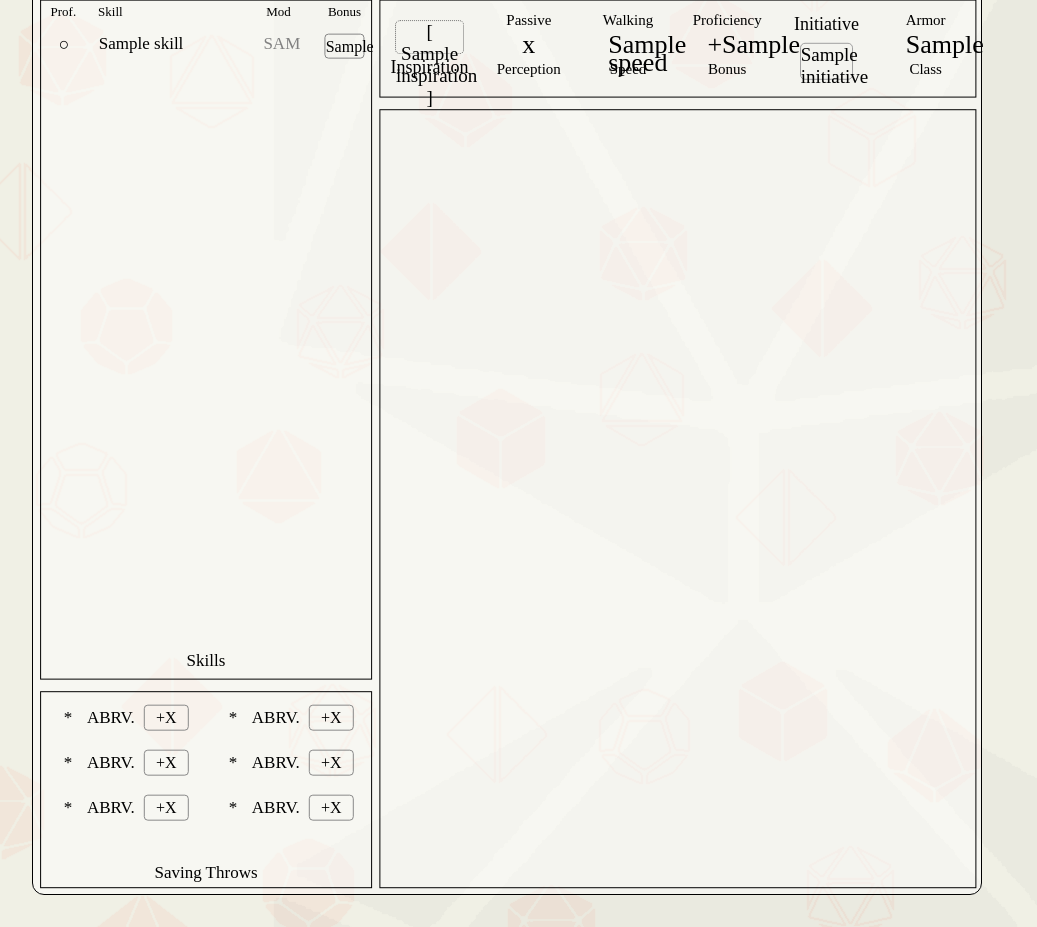
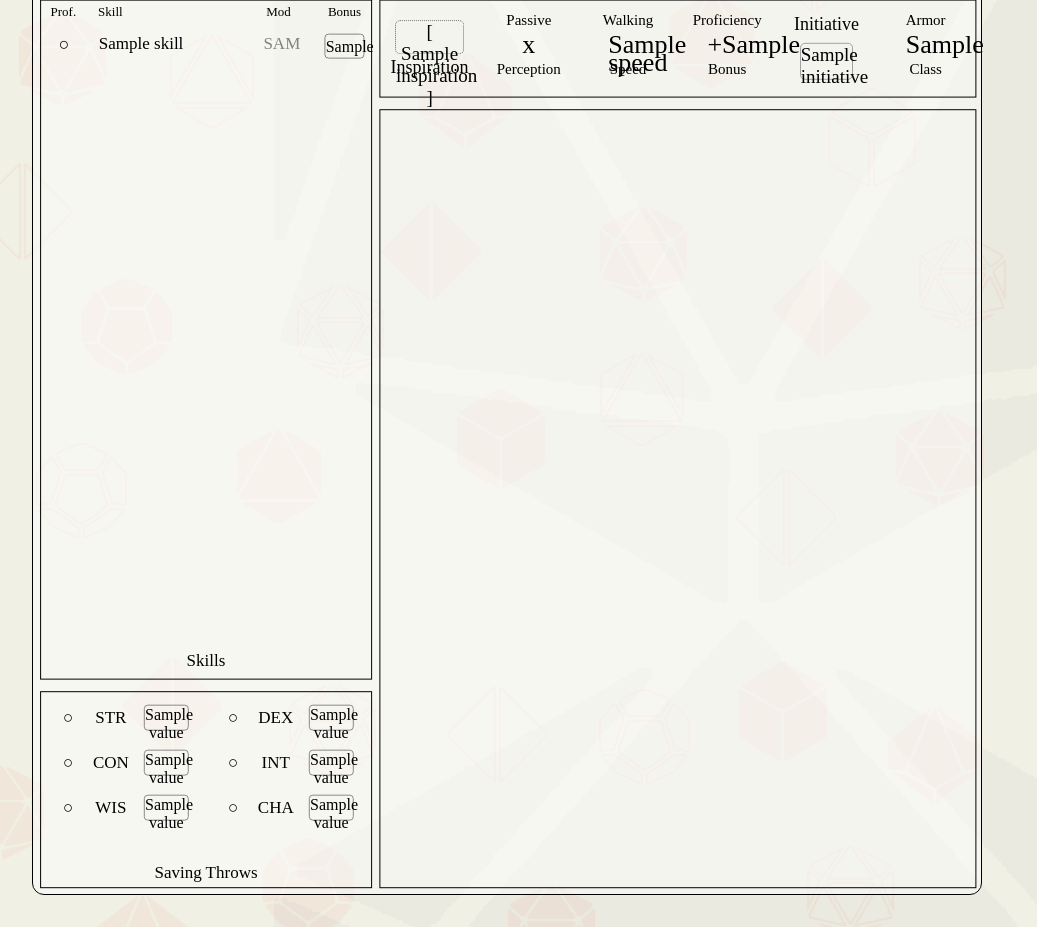
Before and after one commit to Sahmuraii/RoleInitative, a Flask app: template src/templates/character/character.html in a window 1280 px wide. Shown: the part 466-1393 px from the top of the page, without its empty margins (240-1277 px from the left). Run offline with Flask 3, Linux system fonts and the light colour scheme; the visitor is signed in with stand-in values (Sample User, id 1); the template is opened without the code that fills it: most values are stand-ins (such as "Sample title", 1, 10 or a date in 2020); parts of the project's set-up code (start-up, migrations or seed data) failed here and were passed over.

Commit message:
Added saving throw values (but not proficiency)

```diff
--- a/src/templates/character/character_sheet_view.html
+++ b/src/templates/character/character_sheet_view.html
@@ -106,35 +106,41 @@
         <div class="saving_throws_block_footer" id="saving_throws_footer">
             <span class="saving_throws_block_label" id="saving_throws_block_label">Saving Throws</span>
         </div>
+        <!-- Strength -->
         <div class="saving_throw_modifier_base saving_throw_modifier_1 saving_throw_1" id="saving_throw_1">
-            <span class="saving_throw_proficient" id="saving_throw_1_proficient">*</span>
-            <span class="saving_throw_abbreviation" id="saving_throw_1_abbreviation">ABRV.</span>
-            <button id="saving_throw_1_field" class="saving_throw_field">+X</button>
+            <span class="saving_throw_proficient" id="saving_throw_1_proficient">&#9675;</span>
+            <span class="saving_throw_abbreviation" id="saving_throw_1_abbreviation">STR</span>
+            <button id="saving_throw_1_field" class="saving_throw_field">{%if char_si["modifier_scores"][4].value >= 0 %}+{% endif %}{{ char_si["modifier_scores"][4].value }}</button>
         </div>
+        <!-- Dexterity -->
         <div class="saving_throw_modifier_base saving_throw_modifier_1 saving_throw_2" id="saving_throw_2">
-            <span class="saving_throw_proficient" id="saving_throw_1_proficient_1">*</span>
-            <span class="saving_throw_abbreviation" id="saving_throw_1_abbreviation_1">ABRV.</span>
-            <button id="saving_throw_1_field_1" class="saving_throw_field">+X</button>
+            <span class="saving_throw_proficient" id="saving_throw_1_proficient_1">&#9675;</span>
+            <span class="saving_throw_abbreviation" id="saving_throw_1_abbreviation_1">DEX</span>
+            <button id="saving_throw_1_field_1" class="saving_throw_field">{%if char_si["modifier_scores"][1].value >= 0 %}+{% endif %}{{ char_si["modifier_scores"][1].value }}</button>
         </div>
+        <!-- Constitution -->
         <div class="saving_throw_modifier_base saving_throw_modifier_1 saving_throw_3" id="saving_throw_3">
-            <span class="saving_throw_proficient" id="saving_throw_1_proficient_2">*</span>
-            <span class="saving_throw_abbreviation" id="saving_throw_1_abbreviation_2">ABRV.</span>
-            <button id="saving_throw_1_field_2" class="saving_throw_field">+X</button>
+            <span class="saving_throw_proficient" id="saving_throw_1_proficient_2">&#9675;</span>
+            <span class="saving_throw_abbreviation" id="saving_throw_1_abbreviation_2">CON</span>
+            <button id="saving_throw_1_field_2" class="saving_throw_field">{%if char_si["modifier_scores"][0].value >= 0 %}+{% endif %}{{ char_si["modifier_scores"][0].value }}</button>
         </div>
+        <!-- Intelligence -->
         <div class="saving_throw_modifier_base saving_throw_modifier_1 saving_throw_4" id="saving_throw_4">
-            <span class="saving_throw_proficient" id="saving_throw_1_proficient_3">*</span>
-            <span class="saving_throw_abbreviation" id="saving_throw_1_abbreviation_3">ABRV.</span>
-            <button id="saving_throw_1_field_3" class="saving_throw_field">+X</button>
+            <span class="saving_throw_proficient" id="saving_throw_1_proficient_3">&#9675;</span>
+            <span class="saving_throw_abbreviation" id="saving_throw_1_abbreviation_3">INT</span>
+            <button id="saving_throw_1_field_3" class="saving_throw_field">{%if char_si["modifier_scores"][3].value >= 0 %}+{% endif %}{{ char_si["modifier_scores"][3].value }}</button>
         </div>
+        <!-- Wisdom -->
         <div class="saving_throw_modifier_base saving_throw_modifier_1 saving_throw_5" id="saving_throw_5">
-            <span class="saving_throw_proficient" id="saving_throw_1_proficient_4">*</span>
-            <span class="saving_throw_abbreviation" id="saving_throw_1_abbreviation_4">ABRV.</span>
-            <button id="saving_throw_1_field_4" class="saving_throw_field">+X</button>
+            <span class="saving_throw_proficient" id="saving_throw_1_proficient_4">&#9675;</span>
+            <span class="saving_throw_abbreviation" id="saving_throw_1_abbreviation_4">WIS</span>
+            <button id="saving_throw_1_field_4" class="saving_throw_field">{%if char_si["modifier_scores"][2].value >= 0 %}+{% endif %}{{ char_si["modifier_scores"][2].value }}</button>
         </div>
+        <!-- Charisma -->
         <div class="saving_throw_modifier_base saving_throw_modifier_1 saving_throw_6" id="saving_throw_6">
-            <span class="saving_throw_proficient" id="saving_throw_1_proficient_5">*</span>
-            <span class="saving_throw_abbreviation" id="saving_throw_1_abbreviation_5">ABRV.</span>
-            <button id="saving_throw_1_field_5" class="saving_throw_field">+X</button>
+            <span class="saving_throw_proficient" id="saving_throw_1_proficient_5">&#9675;</span>
+            <span class="saving_throw_abbreviation" id="saving_throw_1_abbreviation_5">CHA</span>
+            <button id="saving_throw_1_field_5" class="saving_throw_field">{%if char_si["modifier_scores"][5].value >= 0 %}+{% endif %}{{ char_si["modifier_scores"][5].value }}</button>
         </div>
     </div>
 
```
